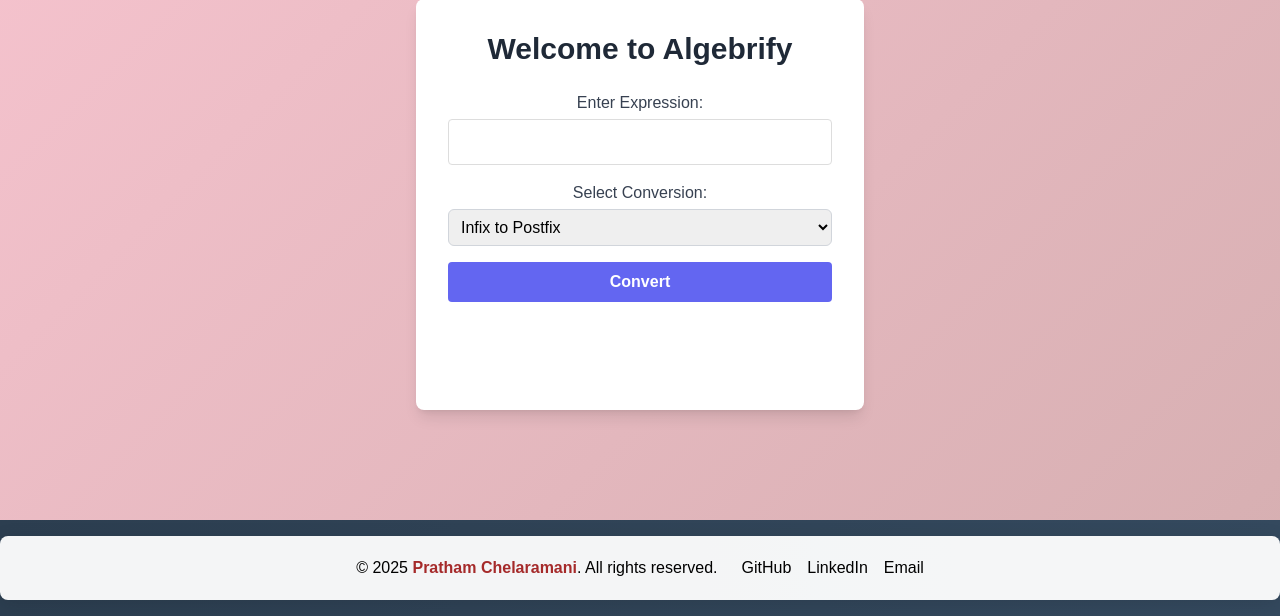
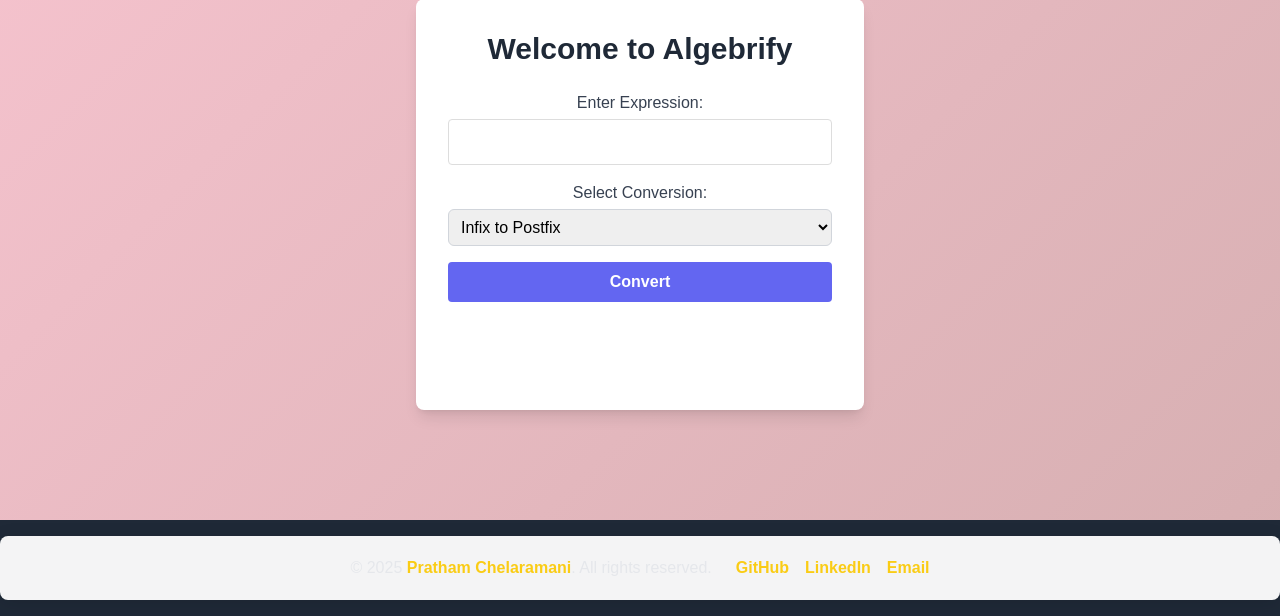
Before and after one commit to thepratholic/Algebrify, a Flask app: page / in a window 1280 px wide. Shown: the part 184-800 px from the top of the page. Run offline with Flask 3, Linux system fonts and the light colour scheme; some libraries are stand-ins or nearby versions.

Commit message:
Updated Footer

```diff
--- a/templates/index.html
+++ b/templates/index.html
@@ -74,21 +74,20 @@
   </main>
 
   <!-- Dark Gradient Footer (Full Width) -->
-  <footer class="w-full py-4 text-center footer-gradient">
+  <footer class="bg-gray-800 text-gray-200 py-4 text-center">
     <div class="container mx-auto flex flex-col md:flex-row items-center justify-center space-y-2 md:space-y-0 md:space-x-6">
-      <p class="text-black">
-        © 2025 <span class="font-bold text-[#A52A2A]">Pratham Chelaramani</span>. All rights reserved.
+      <p>© 2025 <span class="font-bold text-yellow-400">Pratham Chelaramani</span>. All rights reserved.
       </p>
       <div class="flex space-x-4">
         <a href="https://github.com/thepratholic" target="_blank" rel="noopener noreferrer"
-          class="hover:text-black transition-colors text-black">
+          class="font-bold text-yellow-400">
           GitHub
         </a>
         <a href="https://www.linkedin.com/in/thepratholic" target="_blank" rel="noopener noreferrer"
-          class="hover:text-black transition-colors text-black">
+          class="font-bold text-yellow-400">
           LinkedIn
         </a>
-        <a href="mailto:chelaramanipratham@gmail.com" class="hover:text-black transition-colors text-black">
+        <a href="mailto:chelaramanipratham@gmail.com" class="font-bold text-yellow-400">
           Email
         </a>
       </div>
```
